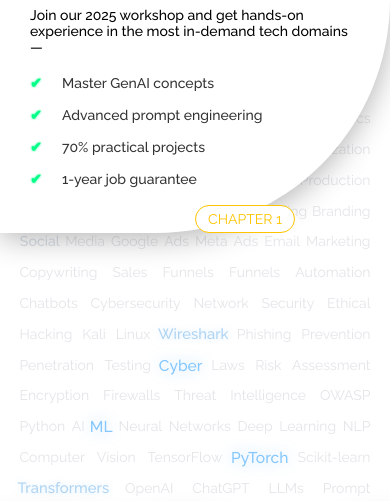
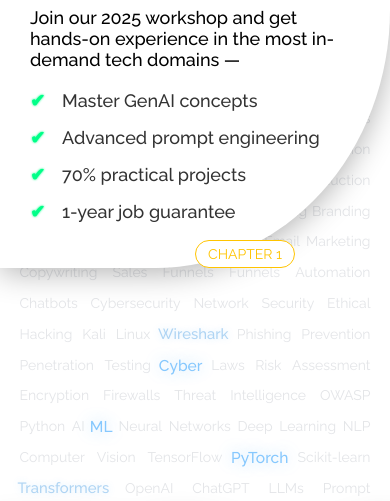
Before and after one commit to Manaregr8/ksakjskaj, a plain HTML site: page index.html in a window 390 px wide. Shown: the part 101-602 px from the top of the page. Drawn offline with Linux system fonts and the light colour scheme; a web font is replaced by a local one.

Commit message:
Update index.html

```diff
--- a/index.html
+++ b/index.html
@@ -561,8 +561,17 @@
   padding: 40px 20px 20px 20px;
 }
   .blob-text{
-    padding:30px;
-}
+    padding: 30px;
+  }
+  .blob-text p{
+      font-size: 18px;
+    }
+    .checklist{
+      font-size: 18px;
+    }
+    .checklist li{
+      font-size: 18px;
+    }
 </style>
 </head>
 <body>
```
